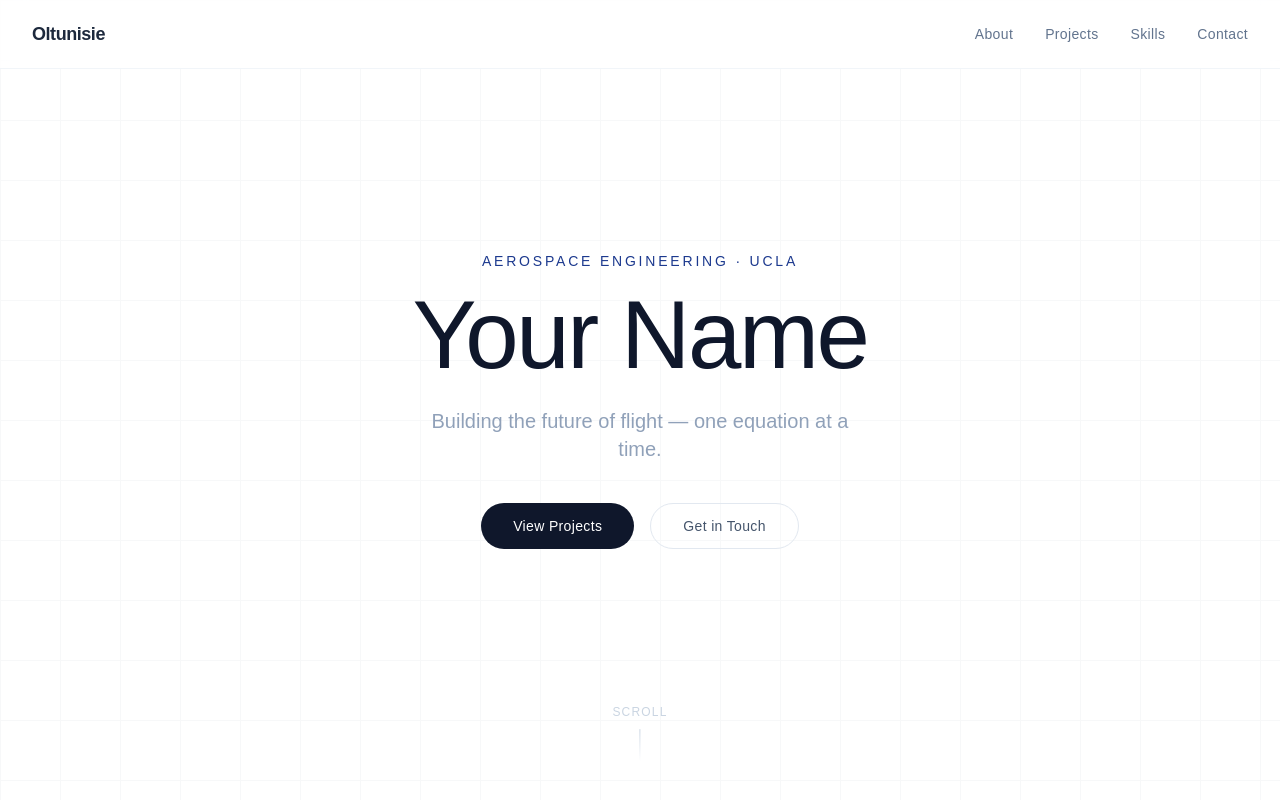
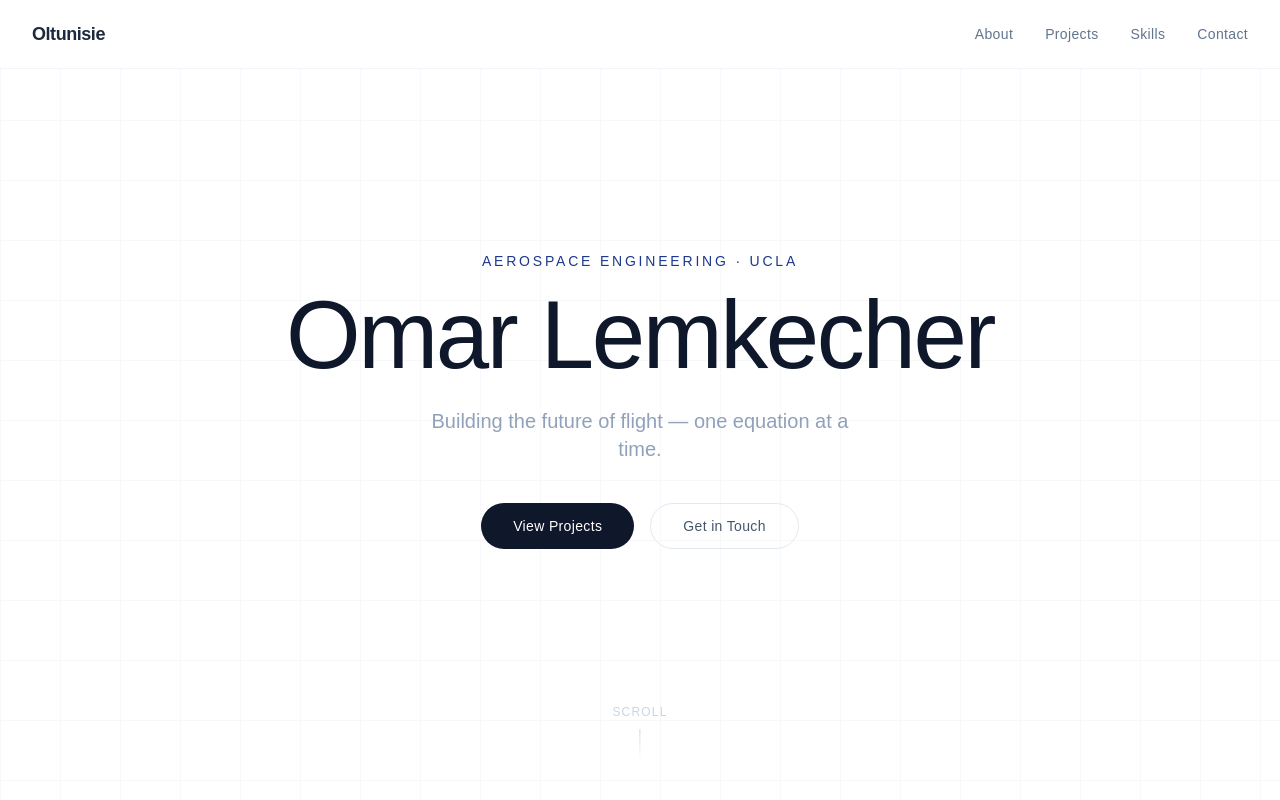
Before and after one commit to Oltunisie/Portfolio, a Next.js app: page / in a window 1280 px wide. Shown: the top 800 px of the page. Built offline with nearby package versions, Linux system fonts and the light colour scheme.

Commit message:
Update Hero.tsx

```diff
--- a/components/Hero.tsx
+++ b/components/Hero.tsx
@@ -36,7 +36,7 @@ export default function Hero() {
           transition={{ delay: 0.3, duration: 0.7 }}
           className="text-6xl md:text-8xl font-light text-slate-900 tracking-tight mb-6"
         >
-          Your Name
+         Omar Lemkecher
         </motion.h1>
 
         <motion.p
```
